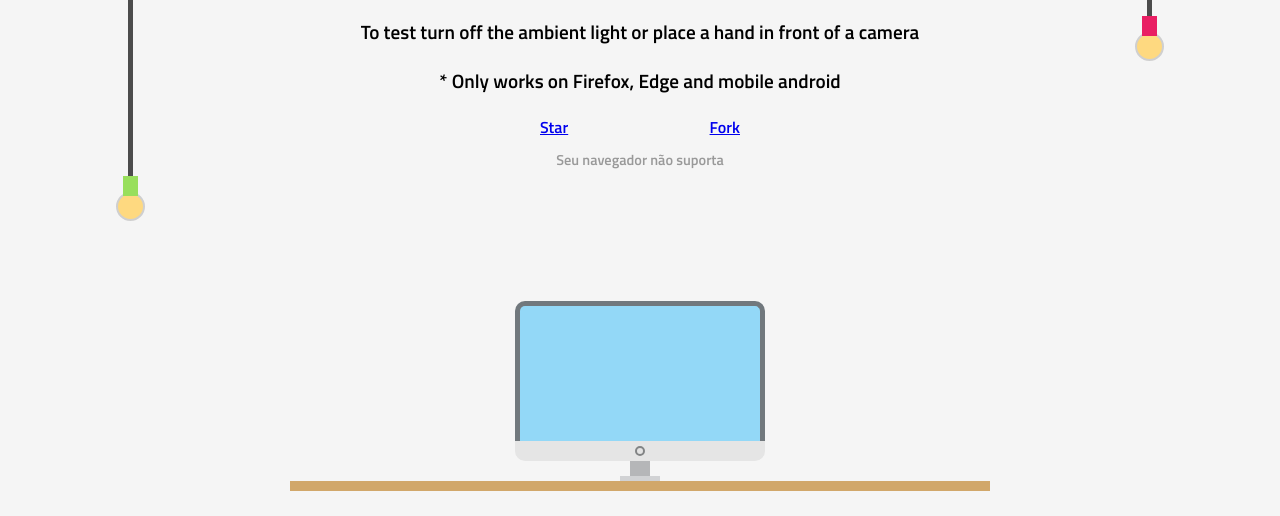
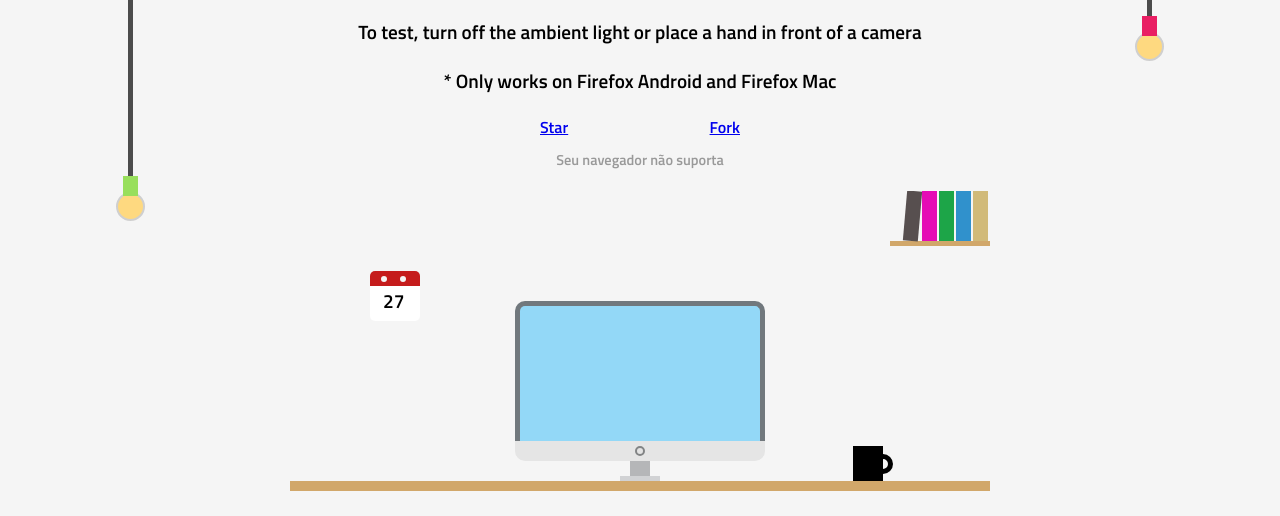
Before and after one commit to hjdesigner/ambient-light-api, a website: page src/index.html in a window 1280 px wide. Shown: the part 124-640 px from the top of the page. Drawn offline with Linux system fonts and the light colour scheme.

Commit message:
HTML5 Ambient Light API - Demo

```diff
--- a/src/css/style.css
+++ b/src/css/style.css
@@ -124,7 +124,7 @@ p[data-js="support"]{
 }
 .container{
     width: 90%;
-    height: 180px;
+    height: 210px;
     overflow: hidden;
     position: relative;
     margin: 0 5%;
@@ -264,7 +264,96 @@ p[data-js="support"]{
     background-color: #881d1d;
     border-radius: 50%;
 }
-
+.shelf{
+    width: 100px;
+    height: 50px;
+    position: absolute;
+    top: 0;
+    right: 0;
+    border-bottom: 5px solid #d1a76a;
+}
+.book{
+    width: 15px;
+    height: 50px;
+    float: right;
+    margin-right: 2px;
+}
+.book1{
+    background-color: #d1ba79;
+}
+.book2{
+    background-color: #3091cc;
+}
+.book3{
+    background-color: #1da548;
+}
+.book4{
+    background-color: #e50cb5;
+}
+.book5{
+    background-color: #574f4f;
+    transform: rotate(5deg);
+    margin-right: 2px;
+}
+.calendar{
+    width: 50px;
+    height: 50px;
+    position: absolute;
+    top: 80px;
+    left: 0px;
+    border-radius: 5px;
+    background: -webkit-linear-gradient(top, #c51c1c 0px, #c51c1c 15px, #FFF 15px, #FFF 50px );
+    background: -moz-linear-gradient(top, #c51c1c 0px, #c51c1c 15px, #FFF 15px, #FFF 50px );
+    background: linear-gradient(top, #c51c1c 0px, #c51c1c 15px, #FFF 15px, #FFF 50px );
+}
+.calendar:before{
+    content: "";
+    width: 6px;
+    height: 6px;
+    border-radius: 50%;
+    background-color: #f5f5f5;
+    position: absolute;
+    top: 5px;
+    left: 11px;
+    box-shadow: 19px 0px 0px #f5f5f5;
+}
+.calendar:after{
+    content: "27";
+    position: absolute;
+    top: 15px;
+    left: 13px;
+    font-size: 1.2em;
+    color: #000;
+}
+.mug{
+    width: 25px;
+    height: 30px;
+    position: absolute;
+    bottom: 10px;
+    right: 27px;
+    background-color: #000;
+}
+.mug:after{
+    content: "";
+    width: 10px;
+    height: 10px;
+    border: 5px solid #000;
+    border-radius: 50%;
+    position: absolute;
+    top: 6px;
+    right: -10px;
+}
+.mug:before{
+    content: "";
+    width: 5px;
+    height: 0px;
+    background-color: #e0e0e0;
+    position: absolute;
+    z-index: 1;
+    bottom: 37px;
+    left: 7px;
+    box-shadow: 10px -3px 0px #e0e0e0;
+}
 /* ambient-true */
 @-webkit-keyframes lampEffect{
     0%{
@@ -374,9 +463,34 @@ p[data-js="support"]{
         background: -webkit-linear-gradient(45deg, #000 0% , #CCC 100%);
     }
 }
+@-moz-keyframes mugEffect{
+    0%{
+        height: 0;
+        opacity: 1;
+    }
+    80%{
+        height: 16px;
+        opacity: 0;
+    }
+    100%{
+        height: 0px;
+        opacity: 0;
+    }
+}
 body.ambient-true,
 body.ambient-true .cap{
     background-color: #000;
+}
+body.ambient-true .mug{
+    background-color: #881d1d;
+}
+body.ambient-true .mug:after{
+    border-color: #881d1d;
+}
+body.ambient-true .mug:before{
+    opacity: 0;
+    height: 0px;
+    -moz-animation: mugEffect 5s linear infinite;
 }
 body.ambient-true h1{
     color: #881d1d;
@@ -481,6 +595,17 @@ body.ambient-true .samara{
     .links li:last-child{
         margin-right: 0;
     }
+    .calendar{
+        left: 80px;
+    }
+    .mug {
+        width: 30px;
+        height: 35px;
+        right: 107px;
+    }
+    .mug:after{
+        top: 8px;
+    }
     /* ambient-true */
     @-webkit-keyframes samaraEffect{
         0%{
--- a/src/index.html
+++ b/src/index.html
@@ -4,7 +4,23 @@
     <meta charset="UTF-8">
     <meta name="viewport" content="width=device-width, initial-scale=1.0">
     <meta http-equiv="X-UA-Compatible" content="ie=edge">
-    <title>Ambient Light API - Demo</title>
+    <title>HTML5 Ambient Light API - Demo</title>
+    <meta name="description" content="Ambient light events are a useful way to make a web page aware of any change in light intensity"/>
+    <link rel="base" href="http://henriquemelanda.com.br/ambient-light-api/"/>
+    <meta name="msapplication-navbutton-color" content="#22d6bb"/>
+    <meta name="apple-mobile-web-app-status-bar-style" content="#22d6bb"/>
+    <meta name="theme-color" content="#22d6bb">
+    <meta name="author" content="Front-End Community"/>
+    <meta property="og:url"           content="http://henriquemelanda.com.br/ambient-light-api/" />
+    <meta property="og:type"          content="website" />
+    <meta property="og:title"         content="HTML5 Ambient Light API" />
+    <meta property="og:description"   content="Ambient light events are a useful way to make a web page aware of any change in light intensity" />
+    <meta property="og:image"         content="http://henriquemelanda.com.br/ambient-light-api/image/ambient-light-api.jpg" />
+    <meta name="twitter:card" content="summary_large_image">
+    <meta name="twitter:site" content="@coisadedev">
+    <meta name="twitter:title" content="HTML5 Ambient Light API">
+    <meta name="twitter:description" content="Ambient light events are a useful way to make a web page aware of any change in light intensity">
+    <meta property="twitter:image:src" content="http://henriquemelanda.com.br/ambient-light-api/image/ambient-light-api.jpg">
     <link rel="stylesheet" href="./css/style.css">
 </head>
 <body>
@@ -21,15 +37,15 @@
 
     <div class="main">
         <h1>HTML5 Ambient Light API</h1>
-        <p>To test turn off the ambient light or place a hand in front of a camera</p>
-        <p>* Only works on Firefox, Edge and mobile android</p>
+        <p>To test, turn off the ambient light or place a hand in front of a camera</p>
+        <p>* Only works on Firefox Android and Firefox Mac</p>
         <div class="links">
             <ul>
                 <li class="git-btn">
-                    <a class="github-button" href="https://github.com/hjdesigner/ambient-light-api" data-size="large" data-show-count="true" aria-label="Star hjdesigner/vibration-api on GitHub">Star</a>
+                    <a class="github-button" href="https://github.com/hjdesigner/ambient-light-api" data-size="large" data-show-count="true" aria-label="Star hjdesigner/ambient-light-api on GitHub">Star</a>
                 </li>
                 <li class="git-btn">
-                    <a class="github-button" href="https://github.com/hjdesigner/ambient-light-api" data-size="large" data-show-count="true" aria-label="Fork hjdesigner/vibration-api on GitHub">Fork</a></li>
+                    <a class="github-button" href="https://github.com/hjdesigner/ambient-light-api" data-size="large" data-show-count="true" aria-label="Fork hjdesigner/ambient-light-api on GitHub">Fork</a></li>
                 </li>
             </ul>
         </div>
@@ -54,11 +70,31 @@
             </div>
             <div class="table"></div>
 
+            <div class="shelf">
+                <div class="book book1"></div>
+                <div class="book book2"></div>
+                <div class="book book3"></div>
+                <div class="book book4"></div>
+                <div class="book book5"></div>
+            </div>
+            <div class="calendar"></div>
+            <div class="mug"></div>
+
         </div>
     </div>
 
 
 <script src="js/script.js"></script>
 <script async defer src="https://buttons.github.io/buttons.js"></script>
+<script>
+    (function(i,s,o,g,r,a,m){i['GoogleAnalyticsObject']=r;i[r]=i[r]||function(){
+    (i[r].q=i[r].q||[]).push(arguments)},i[r].l=1*new Date();a=s.createElement(o),
+    m=s.getElementsByTagName(o)[0];a.async=1;a.src=g;m.parentNode.insertBefore(a,m)
+    })(window,document,'script','https://www.google-analytics.com/analytics.js','ga');
+
+    ga('create', 'UA-19817494-12', 'auto');
+    ga('send', 'pageview');
+
+</script>
 </body>
 </html>
```
Also changed, not shown: readme.md (added).
